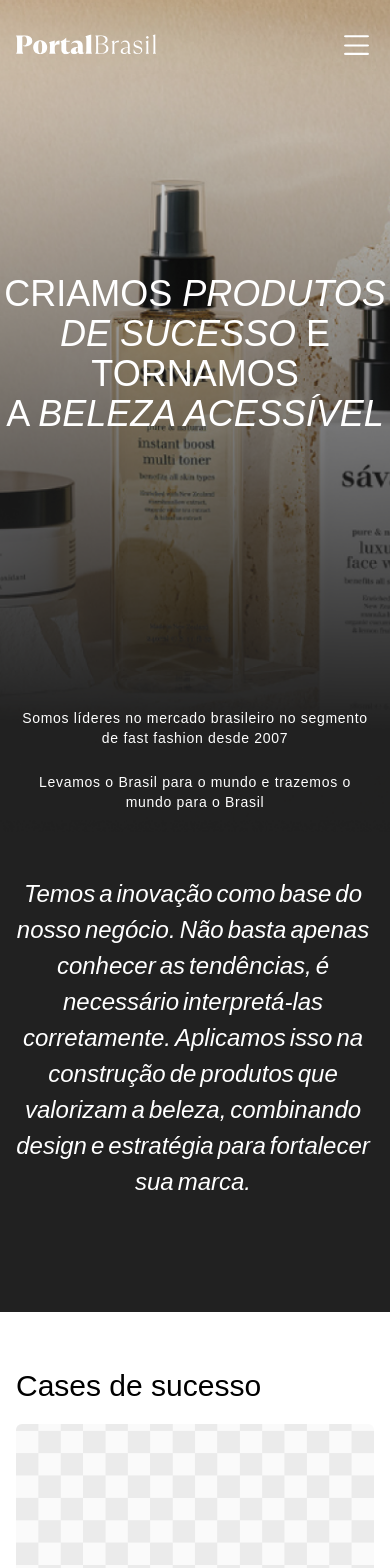
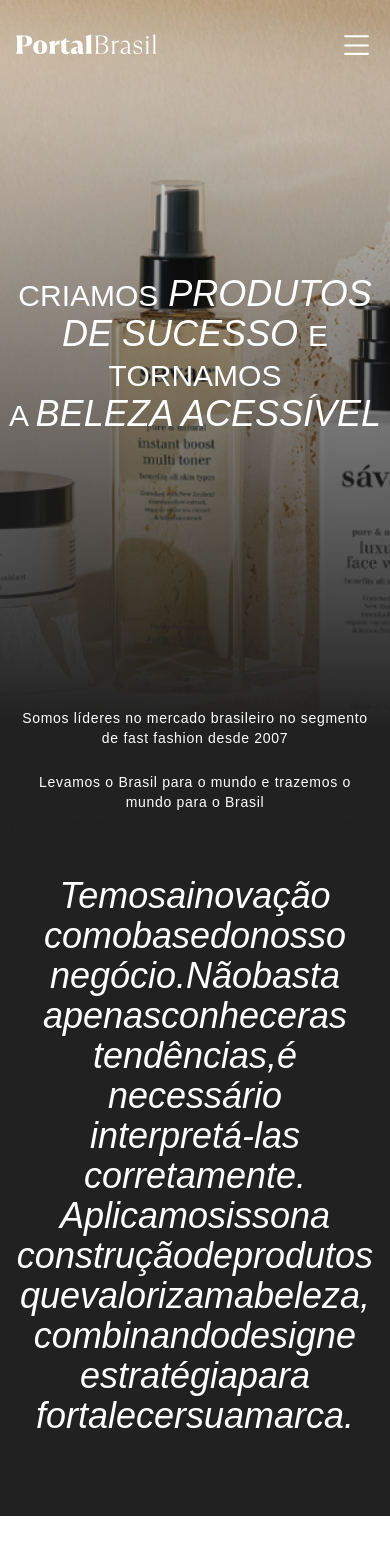
Before and after one commit to reinheimermat/portal-brasil, a Next.js app: page / in a window 390 px wide. Shown: the top 1568 px of the page. Built offline with nearby package versions, Linux system fonts and the light colour scheme; a web font is replaced by a local one.

Commit message:
fix: Add numbering to sidebar links and adjust text sizes in home section

```diff
--- a/src/app/components/sidebar.tsx
+++ b/src/app/components/sidebar.tsx
@@ -23,14 +23,17 @@ const year = new Date().getFullYear()
 
 const links = [
   {
+    number: 1,
     title: 'Home',
     href: '/',
   },
   {
+    number: 2,
     title: 'Projetos',
     href: '/projetos',
   },
   {
+    number: 3,
     title: 'Contato',
     href: '/contato',
   },
@@ -48,17 +51,20 @@ export function Sidebar({ isOpen }: SidebarProps) {
       className="absolute inset-0 h-screen bg-[#212121]"
     >
       <div className="container mx-auto flex h-screen flex-col justify-between px-4 pb-8 pt-52">
-        <section className="flex flex-col gap-5 font-sans text-7xl font-semibold">
+        <section className="flex flex-col gap-5 font-sans">
           {links.map((link, index) => (
+            <div className="flex items-start gap-12" key={index}>
+              <span className="text-sm md:text-lg">{link.number}.</span>
               <div
-              key={index}
                 className={clsx(
-                'relative block h-fit overflow-y-hidden uppercase',
-                hoveredIndex === index && 'w-full max-w-[25vw] overflow-x-auto',
+                  'relative block h-fit overflow-y-hidden text-5xl font-semibold uppercase md:text-6xl lg:text-7xl',
+                  hoveredIndex === index &&
+                    'w-full max-w-[25vw] overflow-x-auto',
                   hoveredIndex !== index && 'w-fit overflow-x-hidden',
                 )}
                 onMouseEnter={() => setHoveredIndex(index)}
                 onMouseLeave={() => setHoveredIndex(null)}
+                onClick={() => setHoveredIndex(null)}
               >
                 <motion.span
                   animate={{ y: hoveredIndex === index ? '-100%' : '0%' }}
@@ -67,7 +73,6 @@ export function Sidebar({ isOpen }: SidebarProps) {
                 >
                   <Link href={link.href}>{link.title}</Link>
                 </motion.span>
-
                 <motion.span
                   animate={{ y: hoveredIndex === index ? '0%' : '100%' }}
                   transition={{ duration: 0.2 }}
@@ -75,6 +80,7 @@ export function Sidebar({ isOpen }: SidebarProps) {
                 >
                   (<Link href={link.href}>{link.title}</Link>)
                 </motion.span>
+              </div>
             </div>
           ))}
         </section>
--- a/src/app/page.tsx
+++ b/src/app/page.tsx
@@ -18,11 +18,11 @@ export default function Home() {
       <main className="cover flex h-screen flex-col justify-between text-white">
         <section className="my-auto">
           <p className="text-center text-4xl italic md:text-5xl lg:text-6xl xl:text-7xl 2xl:text-8xl">
-            <span className="font-sans not-italic lg:text-[4rem] 2xl:text-[5.2rem]">
+            <span className="font-sans text-3xl not-italic md:text-[2.75rem] lg:text-[4rem] 2xl:text-[5.2rem]">
               CRIAMOS
             </span>{' '}
             PRODUTOS <br /> DE SUCESSO{' '}
-            <span className="font-sans not-italic lg:text-[4rem] 2xl:text-[5.2rem]">
+            <span className="font-sans text-3xl not-italic md:text-[2.75rem] lg:text-[4rem] 2xl:text-[5.2rem]">
               E TORNAMOS <br /> A{' '}
             </span>
             BELEZA ACESSÍVEL
@@ -38,8 +38,8 @@ export default function Home() {
         </section>
       </main>
 
-      <section className="-mt-3 bg-[#212121] pb-28 pt-11">
-        <div className="container mx-auto px-4 text-center text-2xl italic leading-normal md:text-4xl 2xl:text-5xl">
+      <section className="-mt-3 bg-[#212121] pb-20 pt-11 md:pb-28">
+        <div className="container mx-auto px-4 text-center italic leading-normal">
           {words.map((word, index) => {
             const color = useTransform(
               scrollYProgress,
@@ -51,7 +51,7 @@ export default function Home() {
               <motion.span
                 key={index}
                 style={{ color }}
-                className="mr-1 inline-block font-sans"
+                className="inline-block text-4xl md:text-6xl lg:text-7xl 2xl:text-8xl"
               >
                 {word}
               </motion.span>
```
Lines whose indentation alone changed are shown as unchanged.
